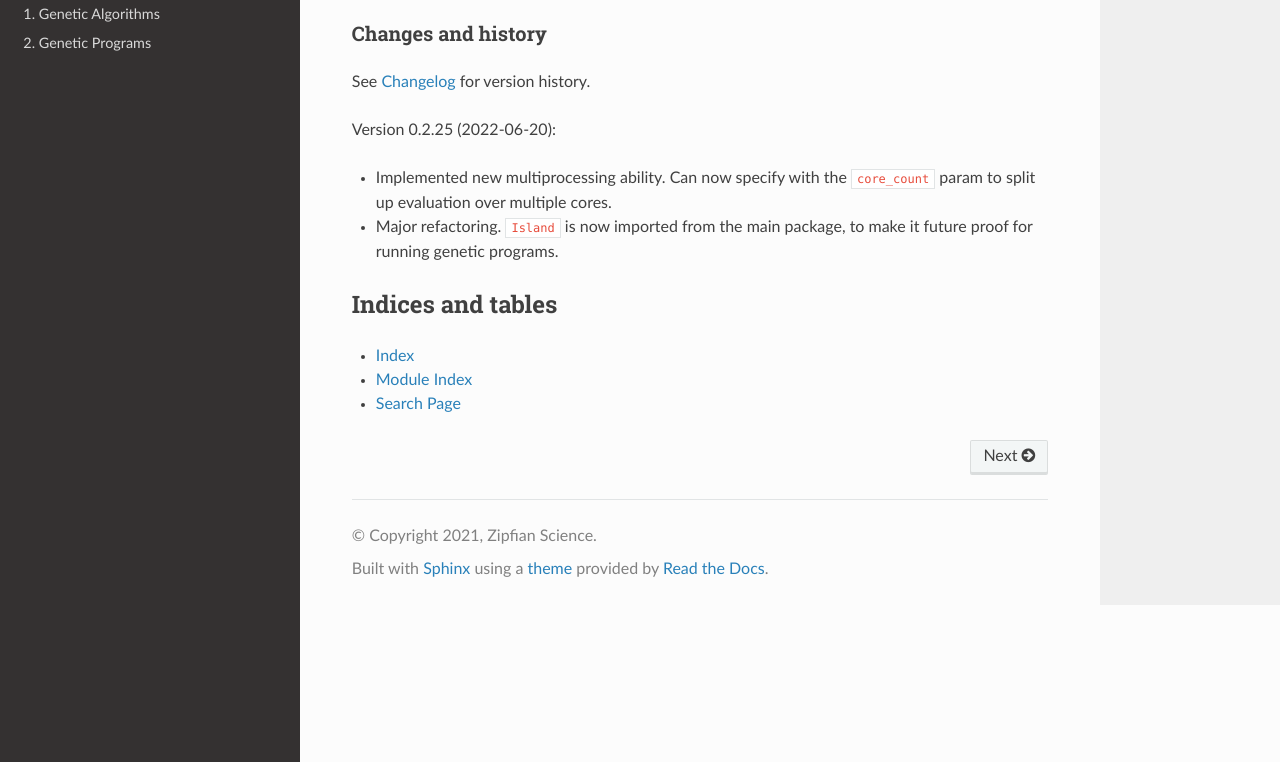
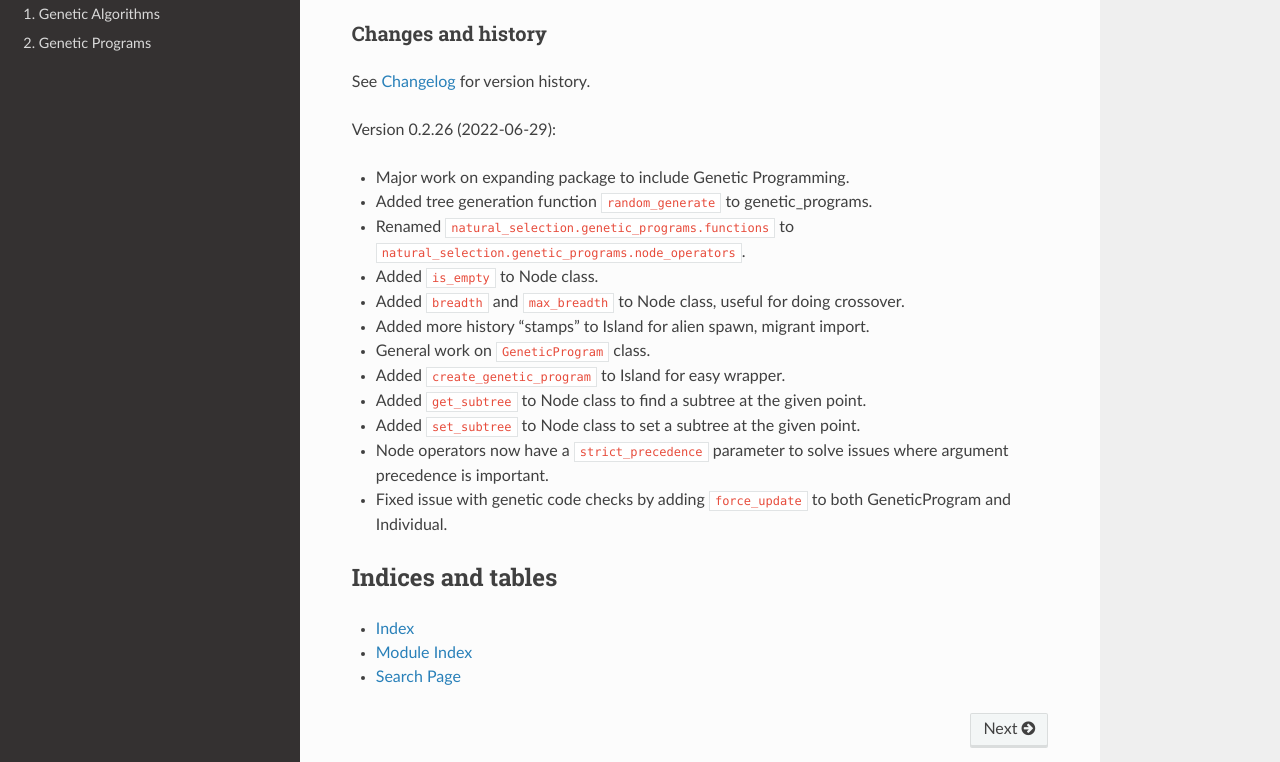
Before and after one commit to Zipfian-Science/natural-selection, a Sphinx documentation site: the page built from docs/source/index.rst, in a window 1280 px wide and 900 px high, scrolled down 2829 px, cut to the strip 138-900 px from the top of the window. Built offline with Sphinx 7.4.7 and the Read the Docs theme 2.0.0, drawn with Linux system fonts in a browser that asks for light colours.

Commit message:
Latest deploy!

```diff
--- a/docs/source/changelog.rst
+++ b/docs/source/changelog.rst
@@ -11,12 +11,12 @@ Changelog
 History
 ==========================
 
-Version 0.2.26 (2022-)
+Version 0.2.26 (2022-06-29)
 ---------------------------
 
 * Major work on expanding package to include Genetic Programming.
 * Added tree generation function ``random_generate`` to genetic_programs.
-* Renamed ``natural_selection.genetic_programs.functions `` to ``natural_selection.genetic_programs.node_operators ``.
+* Renamed ``natural_selection.genetic_programs.functions`` to ``natural_selection.genetic_programs.node_operators``.
 * Added ``is_empty`` to Node class.
 * Added ``breadth`` and ``max_breadth`` to Node class, useful for doing crossover.
 * Added more history "stamps" to Island for alien spawn, migrant import.
--- a/docs/source/index.rst
+++ b/docs/source/index.rst
@@ -139,10 +139,20 @@ Changes and history
 
 See :ref:`changelog-page` for version history.
 
-Version 0.2.25 (2022-06-20):
+Version 0.2.26 (2022-06-29):
 
-* Implemented new multiprocessing ability. Can now specify with the ``core_count`` param to split up evaluation over multiple cores.
-* Major refactoring. ``Island`` is now imported from the main package, to make it future proof for running genetic programs.
+* Major work on expanding package to include Genetic Programming.
+* Added tree generation function ``random_generate`` to genetic_programs.
+* Renamed ``natural_selection.genetic_programs.functions`` to ``natural_selection.genetic_programs.node_operators``.
+* Added ``is_empty`` to Node class.
+* Added ``breadth`` and ``max_breadth`` to Node class, useful for doing crossover.
+* Added more history "stamps" to Island for alien spawn, migrant import.
+* General work on ``GeneticProgram`` class.
+* Added ``create_genetic_program`` to Island for easy wrapper.
+* Added ``get_subtree`` to Node class to find a subtree at the given point.
+* Added ``set_subtree`` to Node class to set a subtree at the given point.
+* Node operators now have a ``strict_precedence`` parameter to solve issues where argument precedence is important.
+* Fixed issue with genetic code checks by adding ``force_update`` to both GeneticProgram and Individual.
 
 
 Indices and tables
--- a/natural_selection/__init__.py
+++ b/natural_selection/__init__.py
@@ -1,5 +1,5 @@
-__version__ = '0.2.26'
-__date__ = "2022-06-20"
+__version__ = '0.2.27'
+__date__ = "2022-06-29"
 
 from time import gmtime
 import multiprocessing as mp
--- a/version.json
+++ b/version.json
@@ -1 +1 @@
-{"major": 0, "minor": 2, "patch": 26}
+{"major": 0, "minor": 2, "patch": 27}
```
